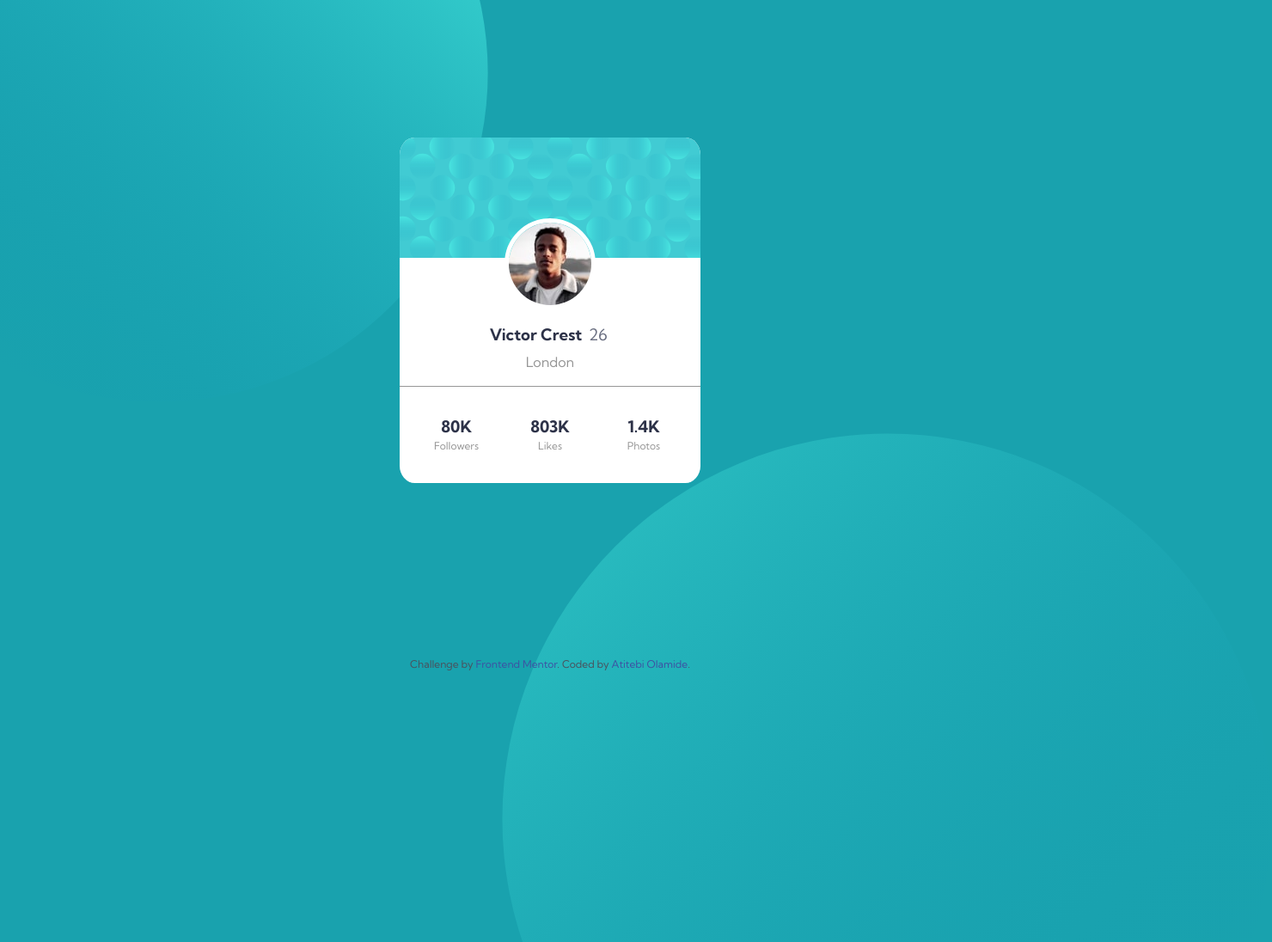
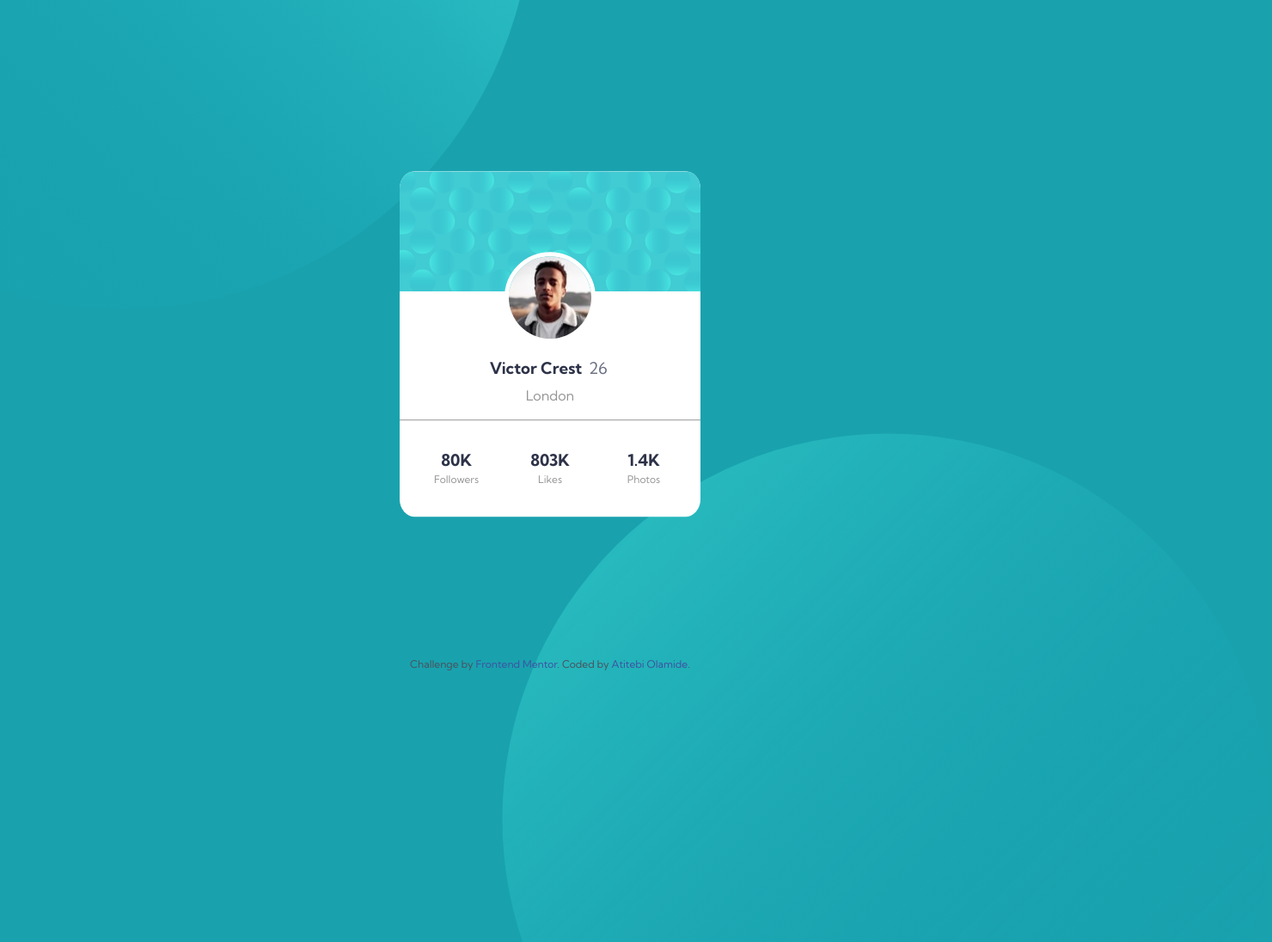
Before and after one commit to olamide203/profile-card, a plain HTML site: page index.html in a window 1280 px wide. Shown: the whole page at 86% size, 1480 px wide, since content can reach past the window. After the commit the page ends 800 px from the top, so only its background shows below. Drawn offline with Linux system fonts and the light colour scheme.

Commit message:
complete project

```diff
--- a/styles.css
+++ b/styles.css
@@ -8,7 +8,6 @@
 
 body {
   background-color: hsl(185, 75%, 39%);
-  height: 100vh;
   overflow: hidden;
   font-family: 'Kumbh Sans', sans-serif;
 }
@@ -28,14 +27,14 @@ h3 span {
 }
 
 .top-pattern {
-  width: 60%;
-  margin-top: -300px;
-  margin-left: -200px;
+  width: 75%;
+  margin-top: -600px;
+  margin-left: -340px;
 }
 
 .bottom-pattern {
   width: 70%;
-  position: absolute;
+  position: fixed;
   right: -200px;
   bottom: 0;
   margin-bottom: -600px;
@@ -46,11 +45,10 @@ h3 span {
   border-radius: 5%;
   text-align: center;
   position: absolute;
-  z-index: 1;
-  top: 20%;
-  left: 0;
-  right: 0;
-  margin: auto;
+  left: 50%;
+  top: 50%;
+  transform: translate(-50%, -50%);
+  z-index:1;
   overflow: hidden;
   background-color: #ffffff;
 }
@@ -104,3 +102,72 @@ h3 span {
   color: hsl(228, 45%, 44%);
   text-decoration: none;
 }
+
+/* Extra small devices (phones, 600px and down) */
+@media only screen and (max-width: 600px) {
+  .top-pattern {
+    margin-top: -150px;
+    margin-left: -100px;
+  }
+
+  .bottom-pattern {
+    right: -100px;
+    margin-bottom: -100px;
+  }
+}
+
+/* Small devices (portrait tablets and large phones, 600px and up) */
+@media only screen and (min-width: 600px) {
+  .top-pattern {
+    margin-top: -200px;
+    margin-left: -150px;
+  }
+
+  .bottom-pattern {
+    right: -100px;
+    margin-bottom: -200px;
+  }
+}
+
+/* Medium devices (landscape tablets, 768px and up) */
+@media only screen and (min-width: 768px) {
+  .top-pattern {
+    margin-top: -300px;
+    margin-left: -200px;
+  }
+
+  .bottom-pattern {
+    right: -200px;
+    margin-bottom: -300px;
+  }
+}
+
+/* Large devices (laptops/desktops, 992px and up) */
+@media only screen and (min-width: 992px) {
+  .top-pattern {
+    margin-top: -400px;
+    margin-left: -400px;
+  }
+
+  .bottom-pattern {
+    right: -200px;
+    margin-bottom: -500px;
+  }
+}
+
+/* Extra large devices (large laptops and desktops, 1200px and up) */
+@media only screen and (min-width: 1200px) {
+  .top-pattern {
+    width: 75%;
+    margin-top: -600px;
+    margin-left: -340px;
+  }
+
+  .bottom-pattern {
+    width: 70%;
+    position: fixed;
+    right: -200px;
+    bottom: 0;
+    margin-bottom: -600px;
+  }
+}
```
